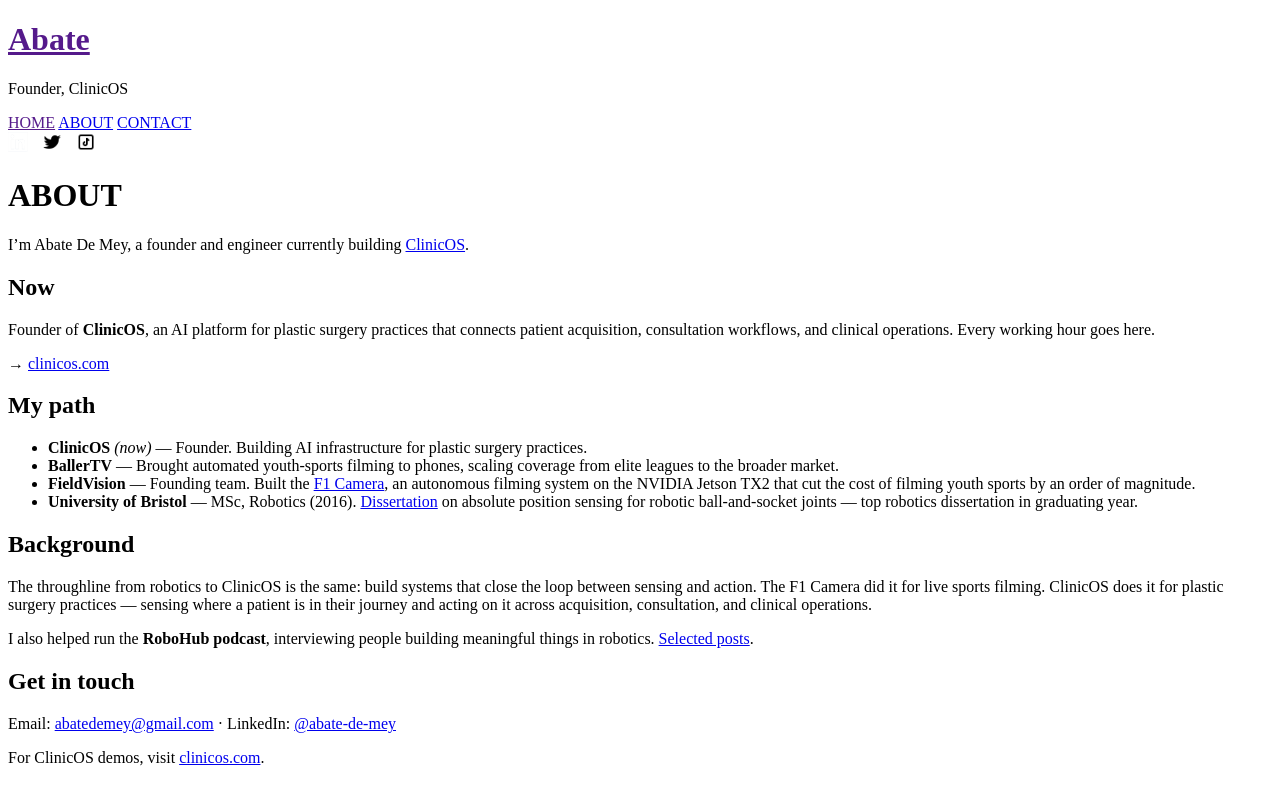
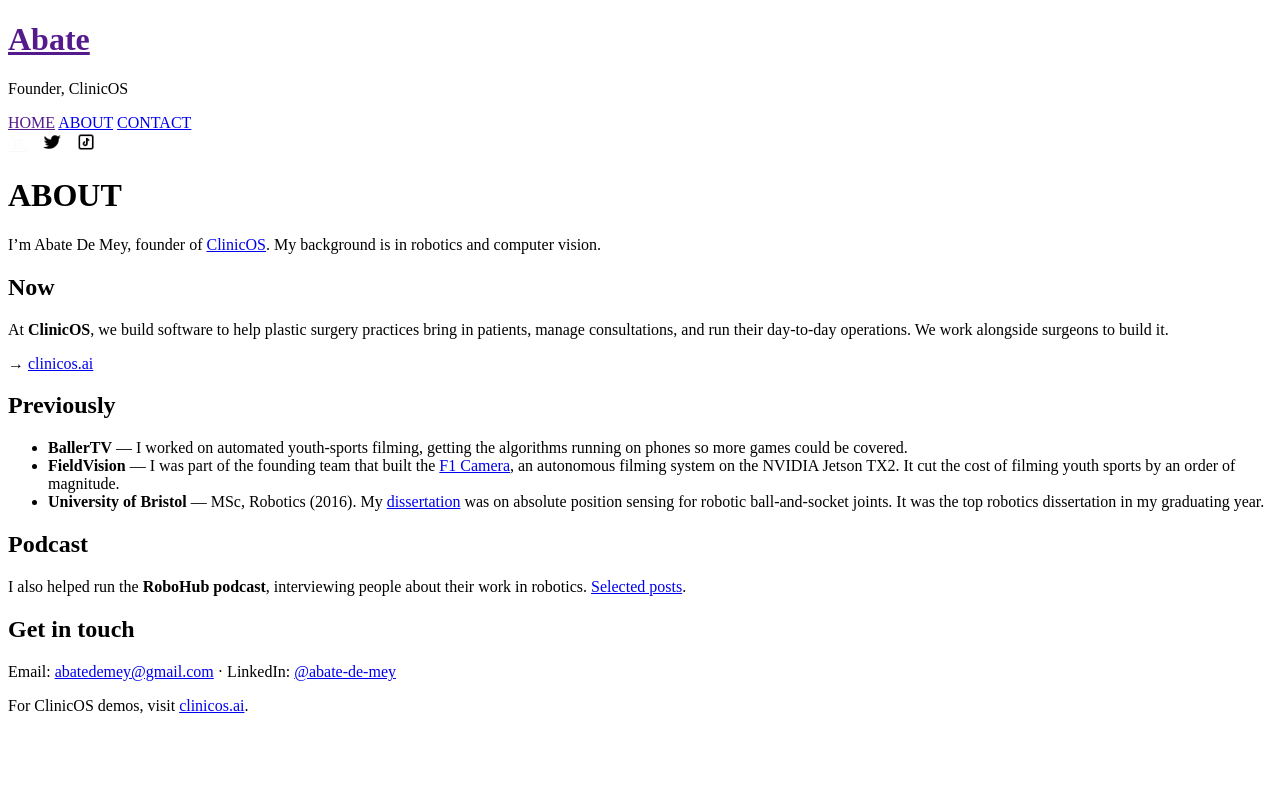
Before and after one commit to abatedemey/personal_website, a Jekyll site: the page built from about.markdown, in a window 1280 px wide. Shown: the top 805 px of the page. Built offline with Jekyll 4.4.1, drawn with Linux system fonts in a browser that asks for light colours.

Commit message:
Refresh personal site copy and correct ClinicOS links (#1)

```diff
--- a/about.markdown
+++ b/about.markdown
@@ -4,29 +4,26 @@
 permalink: /about/
 ---
 
-I'm Abate De Mey, a founder and engineer currently building [ClinicOS](https://clinicos.com).
+I'm Abate De Mey, founder of [ClinicOS](https://clinicos.ai). My background is in robotics and computer vision.
 
 ## Now
 
-Founder of **ClinicOS**, an AI platform for plastic surgery practices that connects patient acquisition, consultation workflows, and clinical operations. Every working hour goes here.
+At **ClinicOS**, we build software to help plastic surgery practices bring in patients, manage consultations, and run their day-to-day operations. We work alongside surgeons to build it.
 
-→ [clinicos.com](https://clinicos.com)
+→ [clinicos.ai](https://clinicos.ai)
 
-## My path
+## Previously
 
-- **ClinicOS** *(now)* — Founder. Building AI infrastructure for plastic surgery practices.
-- **BallerTV** — Brought automated youth-sports filming to phones, scaling coverage from elite leagues to the broader market.
-- **FieldVision** — Founding team. Built the [F1 Camera](/F1_camera), an autonomous filming system on the NVIDIA Jetson TX2 that cut the cost of filming youth sports by an order of magnitude.
-- **University of Bristol** — MSc, Robotics (2016). [Dissertation](/masters-dissertation) on absolute position sensing for robotic ball-and-socket joints — top robotics dissertation in graduating year.
+- **BallerTV** — I worked on automated youth-sports filming, getting the algorithms running on phones so more games could be covered.
+- **FieldVision** — I was part of the founding team that built the [F1 Camera](/F1_camera), an autonomous filming system on the NVIDIA Jetson TX2. It cut the cost of filming youth sports by an order of magnitude.
+- **University of Bristol** — MSc, Robotics (2016). My [dissertation](/masters-dissertation) was on absolute position sensing for robotic ball-and-socket joints. It was the top robotics dissertation in my graduating year.
 
-## Background
+## Podcast
 
-The throughline from robotics to ClinicOS is the same: build systems that close the loop between sensing and action. The F1 Camera did it for live sports filming. ClinicOS does it for plastic surgery practices — sensing where a patient is in their journey and acting on it across acquisition, consultation, and clinical operations.
-
-I also helped run the **RoboHub podcast**, interviewing people building meaningful things in robotics. [Selected posts](/robohub_posts/).
+I also helped run the **RoboHub podcast**, interviewing people about their work in robotics. [Selected posts](/robohub_posts/).
 
 ## Get in touch
 
 Email: [abatedemey@gmail.com](mailto:abatedemey@gmail.com) · LinkedIn: [@abate-de-mey](https://www.linkedin.com/in/abate-de-mey/)
 
-For ClinicOS demos, visit [clinicos.com](https://clinicos.com).
+For ClinicOS demos, visit [clinicos.ai](https://clinicos.ai).
--- a/contact.markdown
+++ b/contact.markdown
@@ -11,6 +11,6 @@
 - **LinkedIn** — [@abate-de-mey](https://www.linkedin.com/in/abate-de-mey/)
 - **Twitter / X** — [@AbateDeMey](https://twitter.com/AbateDeMey)
 
-Open to founder-to-founder intros, hiring, press, and partnerships.
+For introductions, hiring, press, or partnerships, send me an email.
 
-For **ClinicOS** demos and product questions, head to [clinicos.com](https://clinicos.com) — that's where the team lives.
+For **ClinicOS** demos and product questions, visit [clinicos.ai](https://clinicos.ai).
--- a/docs/contact/index.html
+++ b/docs/contact/index.html
@@ -111,9 +111,9 @@
   <li><strong>Twitter / X</strong> — <a href="https://twitter.com/AbateDeMey">@AbateDeMey</a></li>
 </ul>
 
-<p>Open to founder-to-founder intros, hiring, press, and partnerships.</p>
+<p>For introductions, hiring, press, or partnerships, send me an email.</p>
 
-<p>For <strong>ClinicOS</strong> demos and product questions, head to <a href="https://clinicos.com">clinicos.com</a> — that’s where the team lives.</p>
+<p>For <strong>ClinicOS</strong> demos and product questions, visit <a href="https://clinicos.ai">clinicos.ai</a>.</p>
 
 </div>
 
```
Also changed, not shown: docs/about/index.html (+10 -13 lines), docs/index.html (+6 -14 lines), index.markdown (+6 -14 lines).
